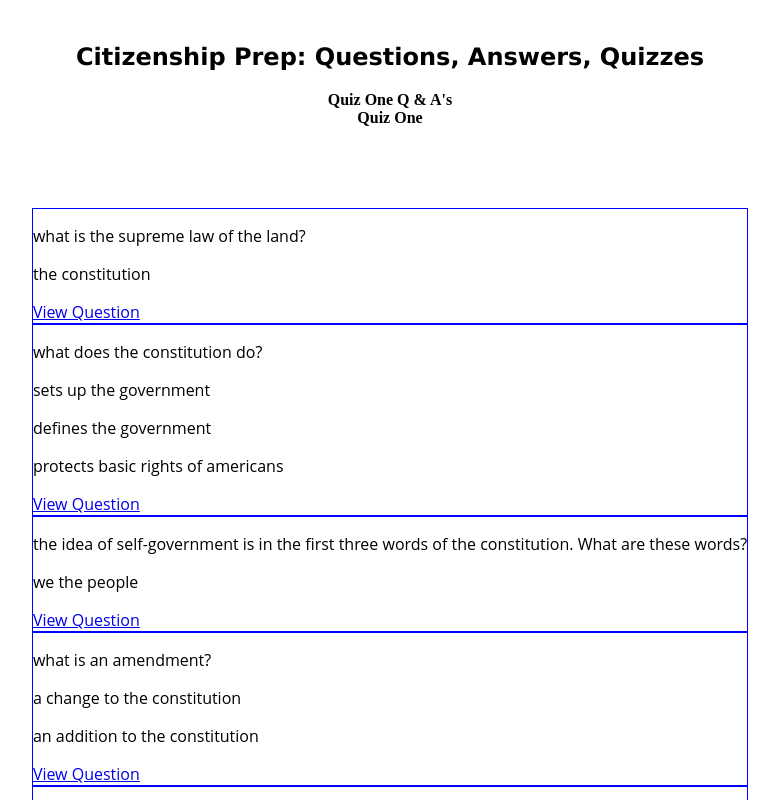
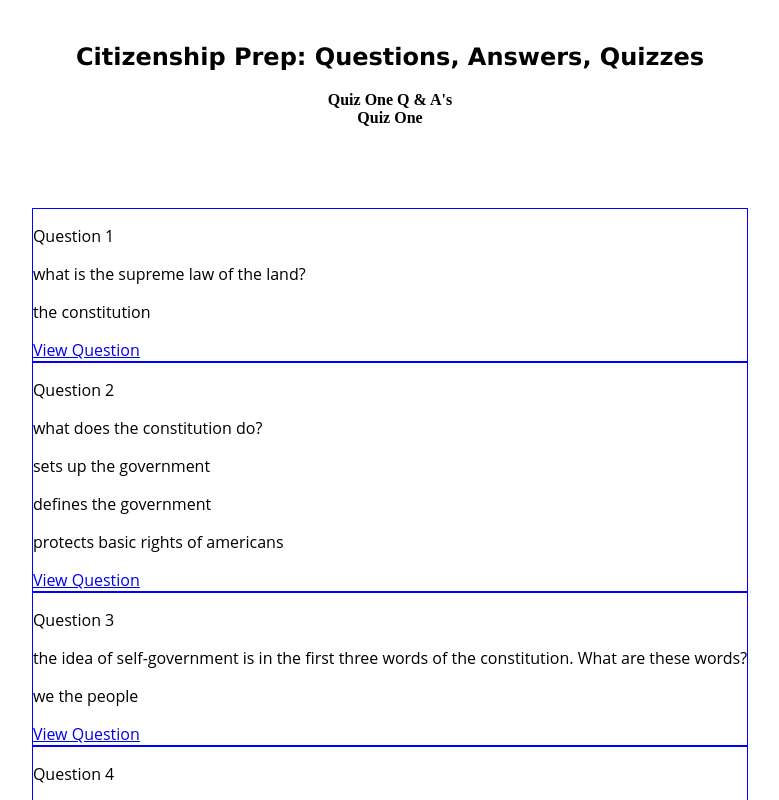
Before and after one commit to mmaustin/citizenship-questions-answers, a React (Create React App) app in the folder citizenship-frontend/: page / in a window 1280 px wide. Shown: the top 800 px of the page, without its empty margins (250-1029 px from the left). Built offline with nearby package versions, Linux system fonts and the light colour scheme.

Commit message:
removed nanoid id from answers list, added question number using array index

```diff
--- a/citizenship-frontend/src/features/questions/QuestionsList.js
+++ b/citizenship-frontend/src/features/questions/QuestionsList.js
@@ -1,16 +1,16 @@
 import React from 'react'
 import { useSelector } from 'react-redux'
-import { nanoid } from '@reduxjs/toolkit'
 import { Link } from 'react-router-dom'
 
 export const QuestionsList = () => {
     const questions = useSelector(state => state.questions)
 
-    const questionsAnswers = questions.map(question => (
+    const questionsAnswers = questions.map((question, idx) => (
         <article className="question-excerpt" key={question.id}>
+            <p>Question {idx + 1}</p>
             <p>{question.question}</p>
-            {question.answer.map(a => (
-                <div key={nanoid()}>
+            {question.answer.map((a, index) => (
+                <div key={index}>
                     <p>{a.ans}</p>
                 </div>
 
```
